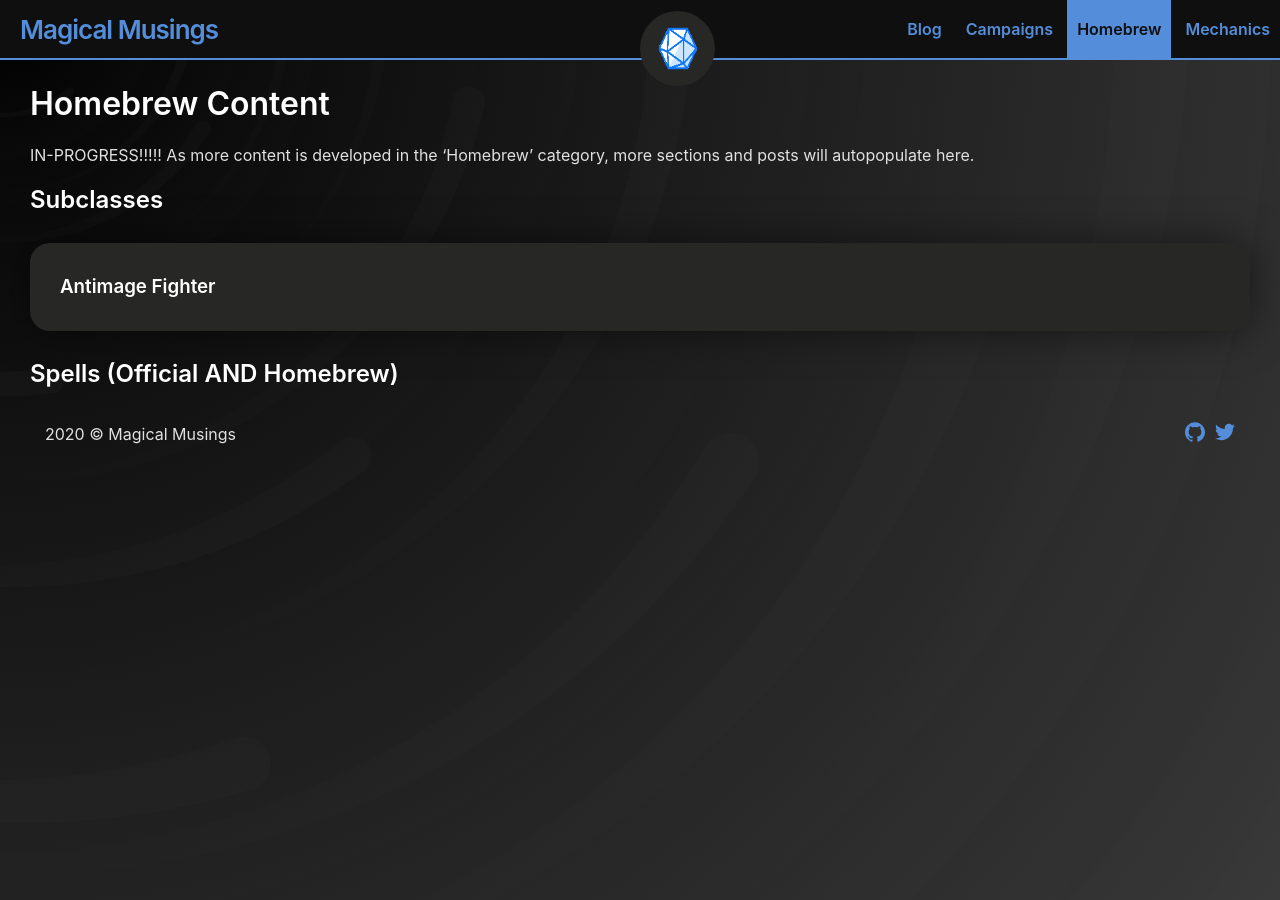
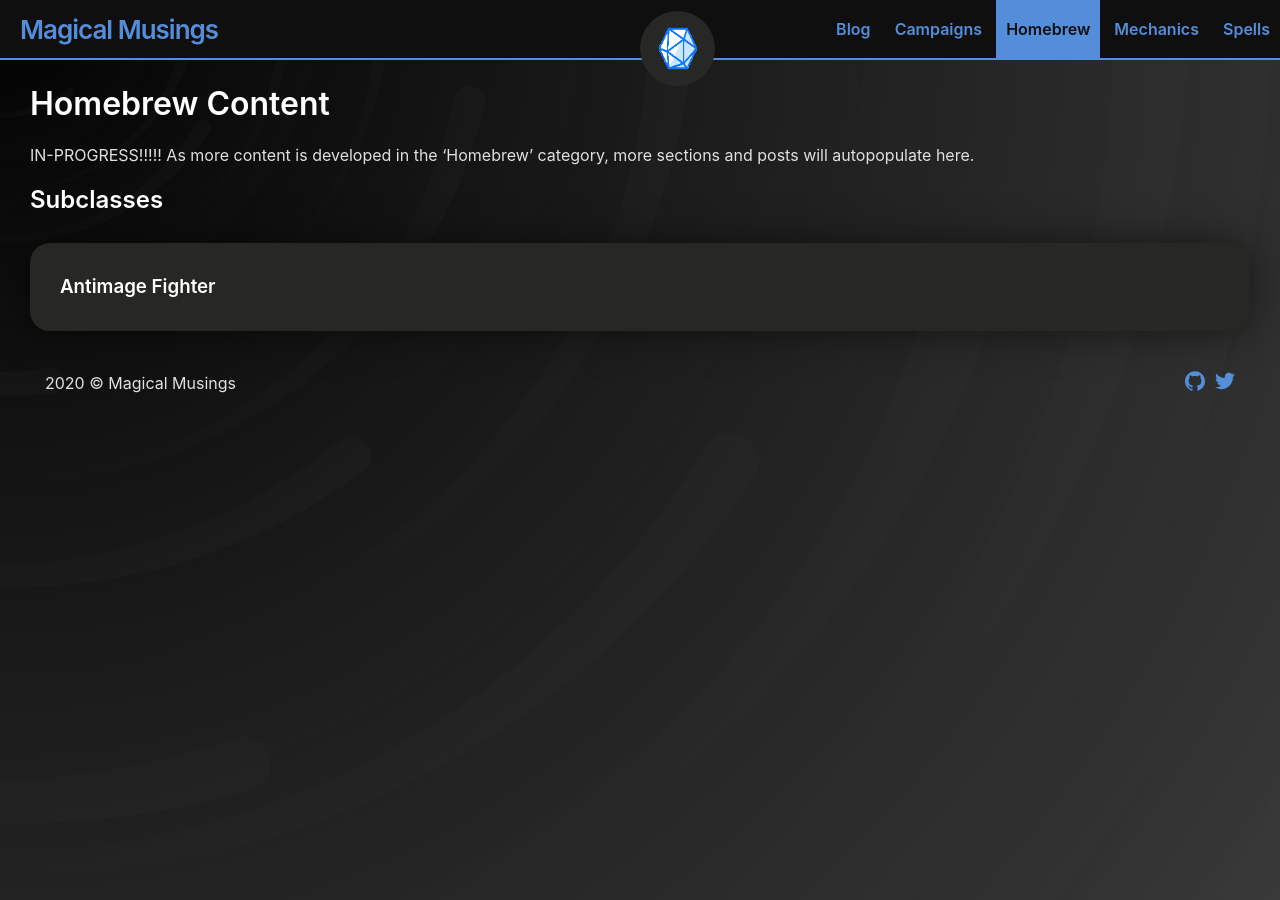
Before and after one commit to andersthemagi/magicalmusings.github.io, a Jekyll site: the page built from homebrew.md, in a window 1280 px wide. Built offline with Jekyll 4.4.1, drawn with Linux system fonts in a browser that asks for light colours.

Commit message:
adding spells to main nav

```diff
--- a/_layouts/homebrew.html
+++ b/_layouts/homebrew.html
@@ -32,9 +32,4 @@
 
     {%- endif -%}
 
-    <!-- Spells Section -->
-    <a class="post-link" href="https://magicalmusings.github.io/spells/">
-        <h2>Spells (Official AND Homebrew)</h2>
-    </a>
-
 </div>
```
Also changed, not shown: spells.md (+1 -1 lines).
